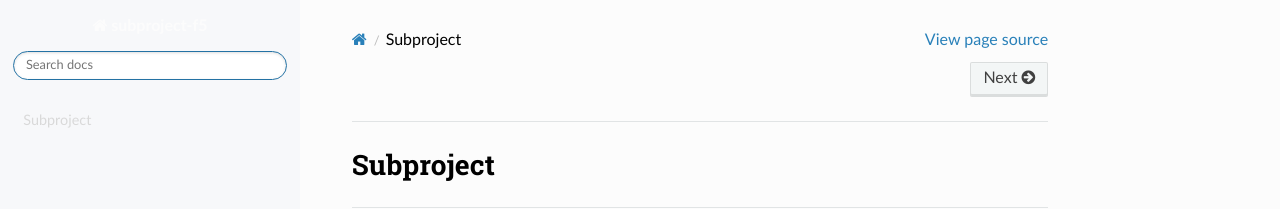
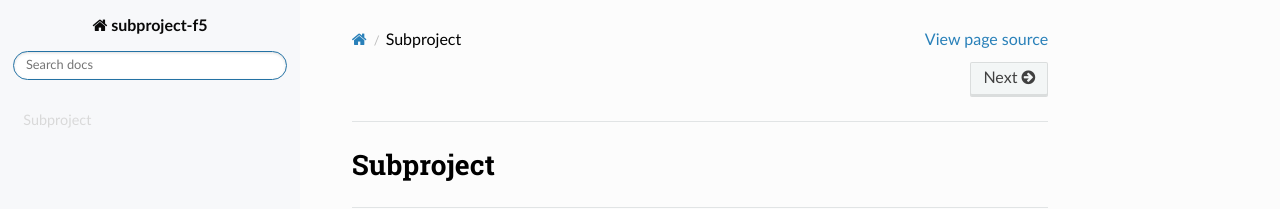
Before and after one commit to robinmordasiewicz/subproject-f5, a Sphinx documentation site: the page built from docs/index.rst, in a window 1280 px wide. Shown: the top 209 px of the page. Built offline with Sphinx 7.4.7 and the Read the Docs theme 2.0.0, drawn with Linux system fonts in a browser that asks for light colours.

Commit message:
adding files

```diff
--- a/docs/_static/css/custom.css
+++ b/docs/_static/css/custom.css
@@ -23,3 +23,7 @@ body {
         background:#fcfcfc
     }
 }
+
+.wy-side-nav-search .wy-dropdown>a, .wy-side-nav-search>a {
+color: #090909;
+}
```
